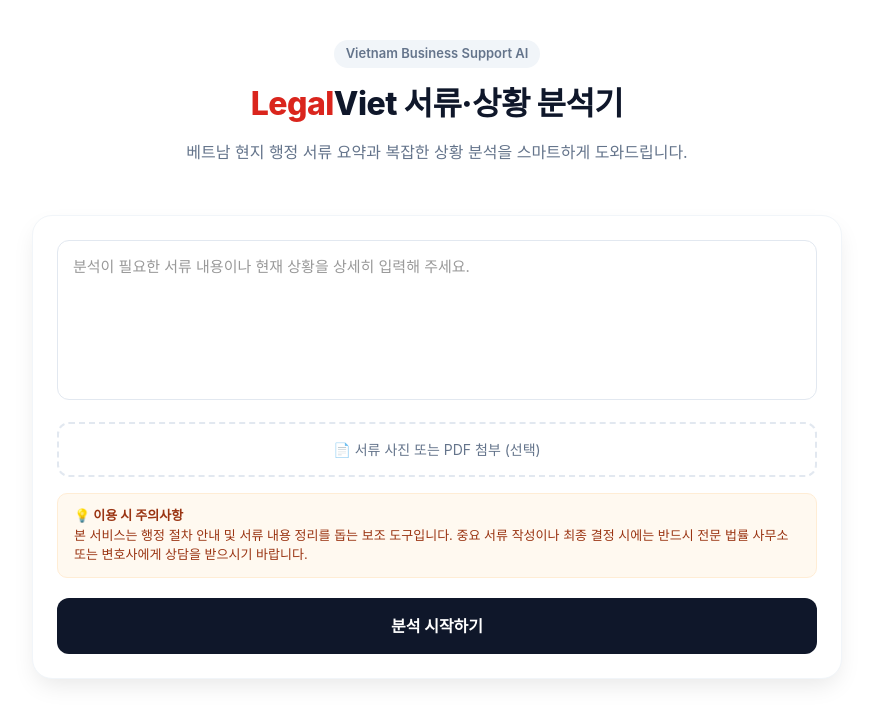
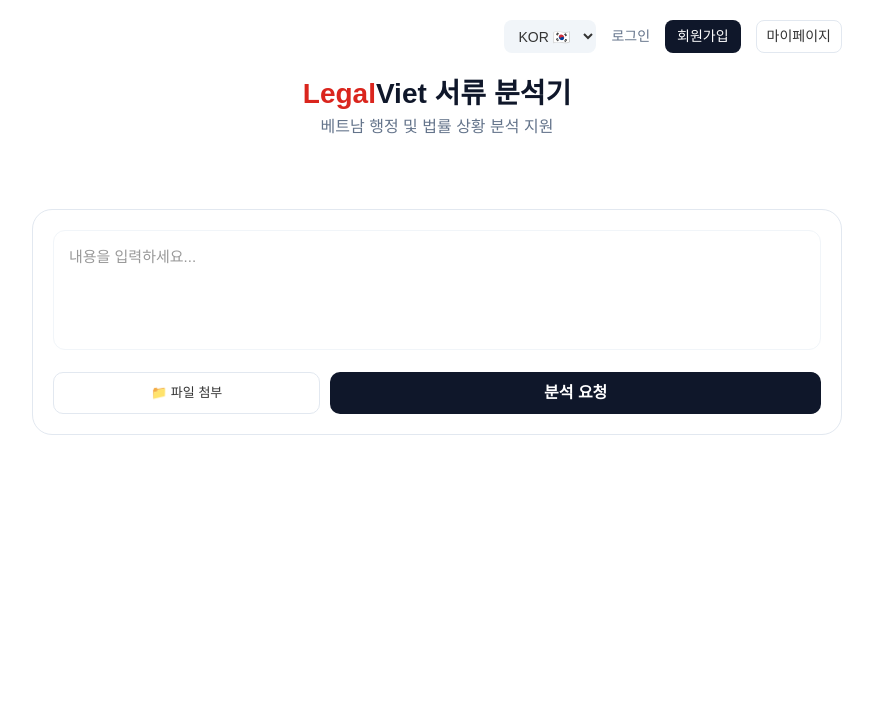
Before and after one commit to Homechiminh/Legalviet, a Next.js app: page / in a window 1280 px wide. Shown: the top 722 px of the page, without its empty margins (203-1076 px from the left). Built offline with nearby package versions, Linux system fonts and the light colour scheme.

Commit message:
Update page.js

```diff
--- a/src/app/page.js
+++ b/src/app/page.js
@@ -1,29 +1,48 @@
 "use client";
-import { useState } from 'react';
+import { useState, useEffect } from 'react';
+import { useRouter } from 'next/navigation';
 
 export default function LegalVietPage() {
+  const router = useRouter();
   const [content, setContent] = useState('');
   const [file, setFile] = useState(null);
   const [chatHistory, setChatHistory] = useState([]);
   const [loading, setLoading] = useState(false);
   const [showSubscriptionModal, setShowSubscriptionModal] = useState(false);
 
+  // 추가된 상태: 언어 설정 및 유저 정보
+  const [lang, setLang] = useState('ko'); // 'ko' 또는 'en'
+  const [user, setUser] = useState(null); // 로그인 유저 정보 저장용
+
+  // 1. 분석 요청 함수 (일반 분석)
   const handleSubmit = async (e) => {
     e.preventDefault();
     if (!content.trim() && !file) return;
+    await performAnalysis(content, false);
+  };
 
+  // 2. 베트남어 서류 제작 전용 함수
+  const handleGenerateDocument = async (lastAnalysis) => {
+    const docPrompt = `아래 분석 내용을 바탕으로 관공서 제출용 베트남어 공식 서류 초안을 작성해줘:\n\n${lastAnalysis}`;
+    await performAnalysis(docPrompt, true);
+  };
+
+  // 공통 분석 로직
+  const performAnalysis = async (promptText, isDoc) => {
     setLoading(true);
-    const tempUserId = "user_123";
-
-    const formData = new FormData();
-    formData.append('prompt', content);
-    formData.append('userId', tempUserId);
-    if (file) formData.append('file', file);
+    const tempUserId = user?.id || "user_123";
 
     try {
-      const response = await fetch('/api/analyze', {
+      const response = await fetch('/api/chat', { // route.js 경로에 맞춤
         method: 'POST',
-        body: formData,
+        headers: { 'Content-Type': 'application/json' },
+        body: JSON.stringify({
+          prompt: promptText,
+          userId: tempUserId,
+          lang: lang,
+          isDocumentRequest: isDoc,
+          isAdmin: false
+        }),
       });
 
       const data = await response.json();
@@ -31,9 +50,11 @@ export default function LegalVietPage() {
       if (response.status === 403 && data.error === "LIMIT_REACHED") {
         setShowSubscriptionModal(true);
       } else if (response.ok) {
-        setChatHistory(prev => [...prev, { role: 'user', text: content }, { role: 'model', text: data.analysis }]);
-        setContent('');
-        setFile(null);
+        setChatHistory(prev => [...prev, {
+          role: isDoc ? 'document' : 'model',
+          text: data.analysis
+        }]);
+        if (!isDoc) setContent('');
       } else {
         alert('분석 실패: ' + (data.error || '알 수 없는 오류'));
       }
@@ -45,103 +66,87 @@ export default function LegalVietPage() {
   };
 
   return (
-    <div style={{ padding: '40px 20px', maxWidth: '850px', margin: '0 auto', fontFamily: 'Pretendard, -apple-system, sans-serif', color: '#333' }}>
-      {/* 1. 세련된 타이틀 영역 */}
-      <header style={{ textAlign: 'center', marginBottom: '50px' }}>
-        <div style={{ display: 'inline-block', padding: '4px 12px', background: '#f1f5f9', borderRadius: '20px', fontSize: '13px', color: '#64748b', fontWeight: '600', marginBottom: '12px' }}>
-          Vietnam Business Support AI
-        </div>
-        <h1 style={{ fontSize: '32px', fontWeight: '800', color: '#0f172a', letterSpacing: '-0.5px', marginBottom: '12px' }}>
-          <span style={{ color: '#da251d' }}>Legal</span>Viet 서류·상황 분석기
+    <div style={{ padding: '20px', maxWidth: '850px', margin: '0 auto', fontFamily: 'Pretendard, sans-serif', color: '#333' }}>
+
+      {/* 상단 네비게이션: 로그인/회원가입/마이페이지 */}
+      <nav style={{ display: 'flex', justifyContent: 'flex-end', gap: '15px', marginBottom: '20px', fontSize: '14px' }}>
+        <select
+          onChange={(e) => setLang(e.target.value)}
+          style={{ border: 'none', background: '#f1f5f9', borderRadius: '8px', padding: '5px 10px', cursor: 'pointer' }}
+        >
+          <option value="ko">KOR 🇰🇷</option>
+          <option value="en">ENG 🇺🇸</option>
+        </select>
+        <button onClick={() => router.push('/auth/login')} style={{ background: 'none', border: 'none', cursor: 'pointer', color: '#64748b' }}>로그인</button>
+        <button onClick={() => router.push('/auth/signup')} style={{ background: '#0f172a', color: '#white', border: 'none', padding: '6px 12px', borderRadius: '8px', color: '#fff', cursor: 'pointer' }}>회원가입</button>
+        <button onClick={() => router.push('/mypage')} style={{ background: 'none', border: '1px solid #e2e8f0', padding: '5px 10px', borderRadius: '8px', cursor: 'pointer' }}>마이페이지</button>
+      </nav>
+
+      <header style={{ textAlign: 'center', marginBottom: '40px' }}>
+        <h1 style={{ fontSize: '28px', fontWeight: '800', color: '#0f172a' }}>
+          <span style={{ color: '#da251d' }}>Legal</span>Viet {lang === 'ko' ? '서류 분석기' : 'AI Analyzer'}
         </h1>
-        <p style={{ fontSize: '16px', color: '#64748b', lineHeight: '1.6' }}>
-          베트남 현지 행정 서류 요약과 복잡한 상황 분석을 스마트하게 도와드립니다.
-        </p>
+        <p style={{ color: '#64748b' }}>{lang === 'ko' ? '베트남 행정 및 법률 상황 분석 지원' : 'Support for Vietnamese Administrative & Legal Analysis'}</p>
       </header>
 
-      {/* 2. 대화 적립식 UI 섹션 */}
-      {chatHistory.length > 0 && (
-        <div style={{ marginBottom: '40px', display: 'flex', flexDirection: 'column', gap: '24px' }}>
+      {/* 대화 내역 UI */}
+      <div style={{ marginBottom: '30px', display: 'flex', flexDirection: 'column', gap: '20px' }}>
         {chatHistory.map((chat, index) => (
           <div key={index} style={{
             alignSelf: chat.role === 'user' ? 'flex-end' : 'flex-start',
-              maxWidth: '85%',
-              padding: '18px',
-              borderRadius: chat.role === 'user' ? '16px 16px 2px 16px' : '16px 16px 16px 2px',
-              background: chat.role === 'user' ? '#0f172a' : '#fff',
-              color: chat.role === 'user' ? '#fff' : '#334155',
-              boxShadow: chat.role === 'user' ? '0 4px 12px rgba(15, 23, 42, 0.15)' : '0 4px 12px rgba(0,0,0,0.05)',
-              border: chat.role === 'user' ? 'none' : '1px solid #e2e8f0',
-              lineHeight: '1.6'
+            width: '100%', maxWidth: '90%',
+            padding: '20px',
+            borderRadius: '16px',
+            background: chat.role === 'user' ? '#f8fafc' : (chat.role === 'document' ? '#fffbeb' : '#fff'),
+            border: chat.role === 'document' ? '2px solid #fcd34d' : '1px solid #e2e8f0',
+            boxShadow: '0 2px 8px rgba(0,0,0,0.05)'
           }}>
-              <div style={{ fontSize: '12px', fontWeight: '700', marginBottom: '8px', opacity: 0.8 }}>
-                {chat.role === 'user' ? '나의 상담' : 'LegalViet AI 분석 결과'}
+            <div style={{ fontSize: '12px', fontWeight: 'bold', marginBottom: '10px', color: chat.role === 'document' ? '#b45309' : '#64748b' }}>
+              {chat.role === 'user' ? 'Q.' : (chat.role === 'document' ? '📄 VIETNAMESE DOCUMENT DRAFT' : 'AI ANALYSIS')}
             </div>
-              <div style={{ whiteSpace: 'pre-wrap', fontSize: '15px' }}>{chat.text}</div>
+            <div style={{ whiteSpace: 'pre-wrap', fontSize: '15px', lineHeight: '1.7' }}>{chat.text}</div>
+
+            {/* AI 분석 결과 바로 다음에만 '서류 제작' 버튼 노출 */}
+            {chat.role === 'model' && index === chatHistory.length - 1 && (
+              <button
+                onClick={() => handleGenerateDocument(chat.text)}
+                style={{ marginTop: '15px', padding: '10px 16px', background: '#da251d', color: '#fff', border: 'none', borderRadius: '8px', fontWeight: 'bold', cursor: 'pointer', fontSize: '13px' }}
+              >
+                🇻🇳 이 내용으로 베트남어 서류 만들기
+              </button>
+            )}
           </div>
         ))}
       </div>
-      )}
 
-      {/* 3. 입력 영역 & 주의사항 */}
-      <form onSubmit={handleSubmit} style={{ background: '#fff', padding: '24px', borderRadius: '20px', boxShadow: '0 10px 25px -5px rgba(0,0,0,0.1)', border: '1px solid #f1f5f9' }}>
+      {/* 입력 섹션 */}
+      <form onSubmit={handleSubmit} style={{ background: '#fff', padding: '20px', borderRadius: '20px', border: '1px solid #e2e8f0' }}>
         <textarea
           value={content}
           onChange={(e) => setContent(e.target.value)}
-          placeholder="분석이 필요한 서류 내용이나 현재 상황을 상세히 입력해 주세요."
-          style={{ width: '100%', height: '160px', marginBottom: '16px', padding: '15px', borderRadius: '12px', border: '1px solid #e2e8f0', fontSize: '15px', outline: 'none', transition: 'border 0.2s', resize: 'none' }}
+          placeholder={lang === 'ko' ? "내용을 입력하세요..." : "Enter details here..."}
+          style={{ width: '100%', height: '120px', padding: '15px', borderRadius: '12px', border: '1px solid #f1f5f9', resize: 'none', outline: 'none', fontSize: '15px' }}
         />
 
-        {/* 파일 업로드 영역 */}
-        <div style={{ position: 'relative', marginBottom: '16px', padding: '15px', border: '2px dashed #e2e8f0', borderRadius: '12px', textAlign: 'center', transition: 'all 0.2s' }}>
-          <input
-            type="file"
-            onChange={(e) => setFile(e.target.files[0])}
-            accept="image/*,application/pdf"
-            style={{ position: 'absolute', width: '100%', height: '100%', top: 0, left: 0, opacity: 0, cursor: 'pointer' }}
-          />
-          <div style={{ fontSize: '14px', color: '#64748b' }}>
-            {file ? `✅ ${file.name}` : '📄 서류 사진 또는 PDF 첨부 (선택)'}
+        <div style={{ display: 'flex', gap: '10px', marginTop: '15px' }}>
+          <div style={{ flex: 1, position: 'relative', border: '1px solid #e2e8f0', borderRadius: '10px', padding: '10px', textAlign: 'center', fontSize: '13px' }}>
+            <input type="file" onChange={(e) => setFile(e.target.files[0])} style={{ position: 'absolute', inset: 0, opacity: 0, cursor: 'pointer' }} />
+            {file ? file.name : '📁 파일 첨부'}
           </div>
+          <button type="submit" disabled={loading} style={{ flex: 2, background: '#0f172a', color: '#fff', borderRadius: '10px', border: 'none', fontWeight: '700', cursor: 'pointer' }}>
+            {loading ? 'Processing...' : (lang === 'ko' ? '분석 요청' : 'Analyze')}
+          </button>
         </div>
-
-        {/* 수정된 주의사항 섹션 */}
-        <div style={{ background: '#fff9f0', padding: '12px 16px', borderRadius: '10px', fontSize: '13px', color: '#9a3412', marginBottom: '20px', lineHeight: '1.5', border: '1px solid #ffedd5' }}>
-          <strong>💡 이용 시 주의사항</strong><br/>
-          본 서비스는 행정 절차 안내 및 서류 내용 정리를 돕는 보조 도구입니다. 중요 서류 작성이나 최종 결정 시에는 반드시 전문 법률 사무소 또는 변호사에게 상담을 받으시기 바랍니다.
-        </div>
-
-        <button
-          type="submit"
-          disabled={loading}
-          style={{
-            width: '100%', padding: '16px', background: '#0f172a', color: 'white',
-            border: 'none', borderRadius: '12px', cursor: 'pointer', fontSize: '16px', fontWeight: '700', transition: 'transform 0.1s'
-          }}
-          onMouseDown={(e) => e.currentTarget.style.transform = 'scale(0.98)'}
-          onMouseUp={(e) => e.currentTarget.style.transform = 'scale(1)'}
-        >
-          {loading ? 'AI 분석 리포트 생성 중...' : '분석 시작하기'}
-        </button>
       </form>
 
-      {/* 구독 유도 모달 */}
+      {/* 구독 모달 (기존 유지) */}
       {showSubscriptionModal && (
-        <div style={{ position: 'fixed', top: 0, left: 0, width: '100%', height: '100%', background: 'rgba(15, 23, 42, 0.6)', backdropFilter: 'blur(4px)', display: 'flex', justifyContent: 'center', alignItems: 'center', zIndex: 1000 }}>
-          <div style={{ background: 'white', padding: '40px', borderRadius: '24px', maxWidth: '400px', width: '90%', textAlign: 'center', boxShadow: '0 25px 50px -12px rgba(0,0,0,0.25)' }}>
-            <div style={{ fontSize: '40px', marginBottom: '20px' }}>🚀</div>
-            <h2 style={{ fontSize: '22px', fontWeight: '800', marginBottom: '12px' }}>무료 체험 완료</h2>
-            <p style={{ color: '#64748b', lineHeight: '1.6', marginBottom: '24px', fontSize: '15px' }}>
-              첫 번째 무료 분석 리포트가 생성되었습니다.<br/>
-              지속적인 서류 분석과 대화 내역 저장을 위해<br/>구독 서비스를 이용해 보세요.
-            </p>
-            <button
-              onClick={() => window.open('https://pf.kakao.com/...', '_blank')}
-              style={{ width: '100%', padding: '14px', background: '#da251d', color: '#fff', border: 'none', borderRadius: '12px', fontWeight: '700', cursor: 'pointer', marginBottom: '12px', fontSize: '15px' }}
-            >
-              구독 문의 (카카오톡)
-            </button>
-            <button onClick={() => setShowSubscriptionModal(false)} style={{ background: 'none', border: 'none', color: '#94a3b8', cursor: 'pointer', fontSize: '14px' }}>나중에 하기</button>
+        <div style={{ position: 'fixed', inset: 0, background: 'rgba(0,0,0,0.5)', display: 'flex', justifyContent: 'center', alignItems: 'center', zIndex: 1000 }}>
+          <div style={{ background: '#fff', padding: '30px', borderRadius: '20px', textAlign: 'center', maxWidth: '350px' }}>
+            <h2 style={{ fontWeight: '800' }}>{lang === 'ko' ? '구독이 필요합니다' : 'Subscription Required'}</h2>
+            <p style={{ margin: '15px 0', color: '#64748b' }}>무료 횟수를 모두 사용하셨습니다.</p>
+            <button onClick={() => window.open('https://pf.kakao.com/...')} style={{ width: '100%', padding: '12px', background: '#da251d', color: '#fff', border: 'none', borderRadius: '10px', fontWeight: 'bold' }}>문의하기</button>
+            <button onClick={() => setShowSubscriptionModal(false)} style={{ marginTop: '10px', background: 'none', border: 'none', color: '#94a3b8' }}>닫기</button>
           </div>
         </div>
       )}
```
Lines whose indentation alone changed are shown as unchanged.
